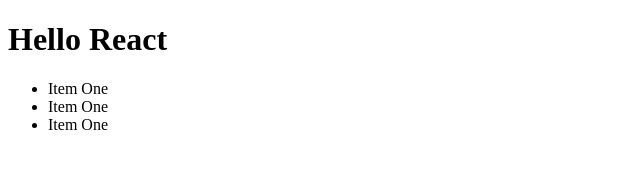
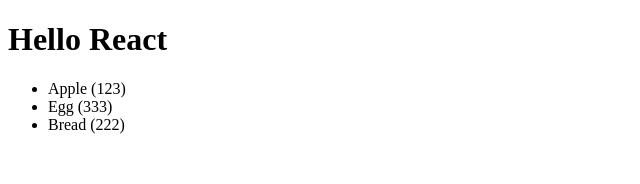
Before and after one commit to kyawhla-commit/pwd2-, a React (Vite) app in the folder todo/: page / in a window 1280 px wide. Shown: the top 184 px of the page, without its empty margins (0-640 px from the left). Built offline with nearby package versions, Linux system fonts and the light colour scheme.

Commit message:
add Item component property

```diff
--- a/todo/src/App.jsx
+++ b/todo/src/App.jsx
@@ -1,14 +1,16 @@
-function Item() {
-  return <li>Item One</li>;
+function Item(props) {
+  return <li>
+    {props.name} ({props.value})
+  </li>;
 }
 export default function App() {
   return (
     <>
       <h1>Hello React</h1>
       <ul>
-        <Item />
-        <Item />
-        <Item />
+        <Item name="Apple" value="123"/>
+        <Item  name="Egg" value="333"/>
+        <Item name="Bread" value="222"/>
       </ul>
     </>
   );
```
